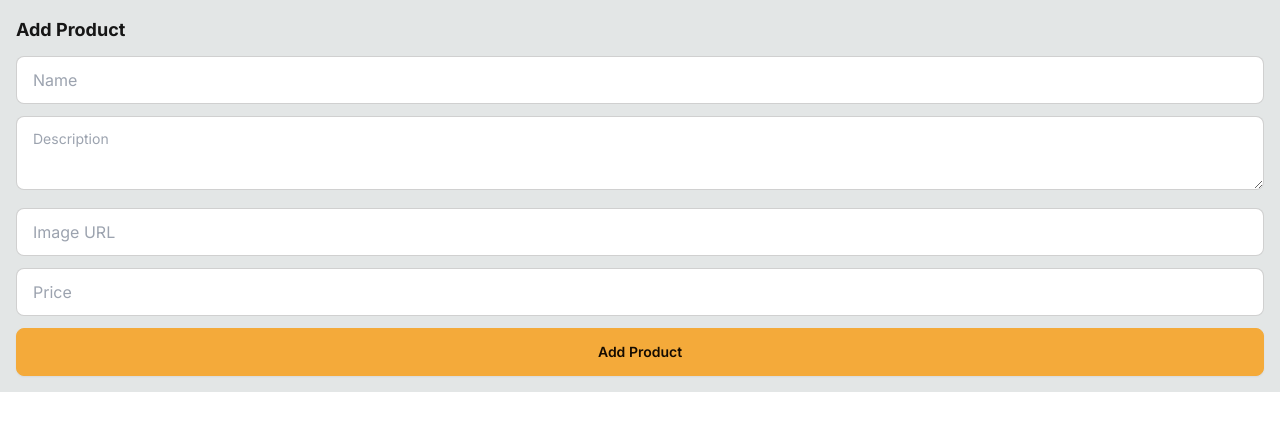
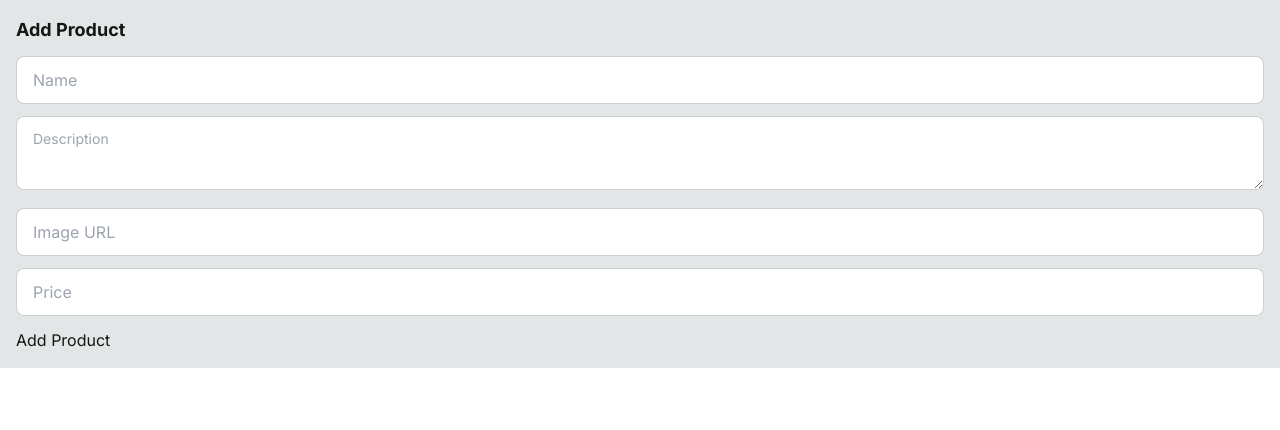
Before and after one commit to isinnur/nextjs-ecommerce, a Next.js app: page /add-product in a window 1280 px wide. Shown: the top 430 px of the page. Built offline with nearby package versions, Linux system fonts and the light colour scheme.

Commit message:
feat: add FormSubmitButton props

```diff
--- a/src/app/add-product/page.tsx
+++ b/src/app/add-product/page.tsx
@@ -1,3 +1,4 @@
+import FormSubmitButton from "@/components/FormSubmitButton";
 import { prisma } from "@/lib/db/prisma";
 import { redirect } from "next/navigation";
 
@@ -55,7 +56,7 @@ import { redirect } from "next/navigation";
                 type="number"
                 className="input-bordered  input mb-3 w-full"
             />
-            <button className="btn btn-primary btn-block" type="submit">Add Product</button>
+            <FormSubmitButton className="btn btn-primary btn-block" type="submit">Add Product</FormSubmitButton>
         </form>
        </div>
     )
--- /dev/null
+++ b/src/components/FormSubmitButton.tsx
@@ -0,0 +1,24 @@
+"use client";
+
+//belirli bir bileşen için props türlerini almak için kullanılır.
+import React, { ComponentProps } from "react";
+
+//children ve className olmak üzere iki özellik ve ComponentProps türüyle birleştirilerek tanımlanır.
+type FormSubmitButtonProps = {
+    children: React.ReactNode,
+    className?: string,
+} & ComponentProps<"button"> // "button" bileşeni için alınabilecek props türlerini temsil eder.
+
+//FormSubmitButton adlı bir fonksiyonel bileşen tanımlar
+export default function FormSubmitButton(
+    //Bu bileşen, children ve className adlı iki parametre alır
+    {children,className} : FormSubmitButtonProps //bunların türünü FormSubmitButtonProps olarak belirtir
+){
+    return (
+        //bileşenin dönüş değeri olarak, children değerini içeren bir düğme öğesi döndürülür.
+        <button> {children} </button>
+    )
+}
+
+//FormSubmitButton bileşeni, belirli bir düğmenin tüm varsayılan ve özel props'larını alabilir ve bu props'ları kullanarak düğmeyi oluşturur.
+//Bu şekilde, bu bileşeni farklı form alanlarıyla birlikte kullanarak yeniden kullanılabilir bir düğme bileşeni elde edebiliriz
```
